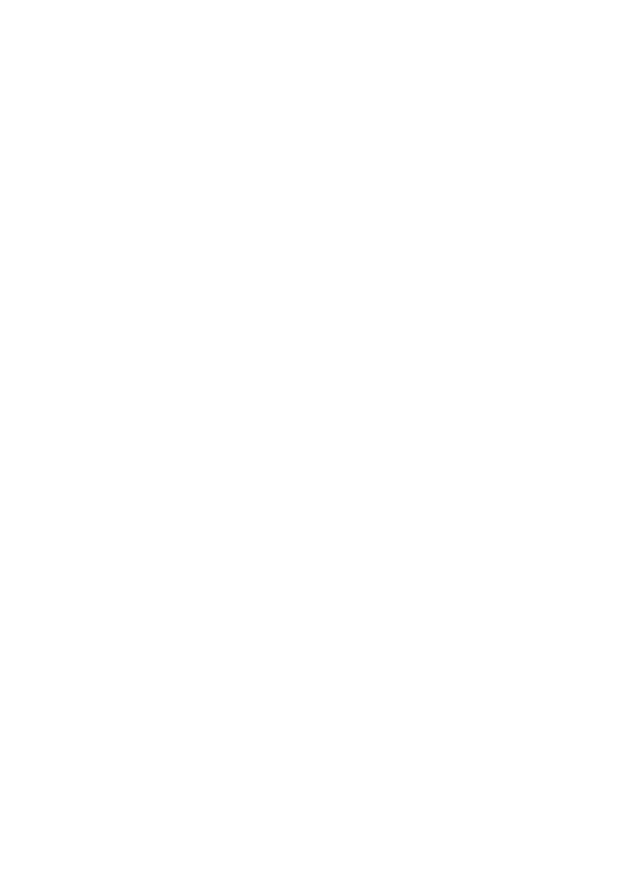
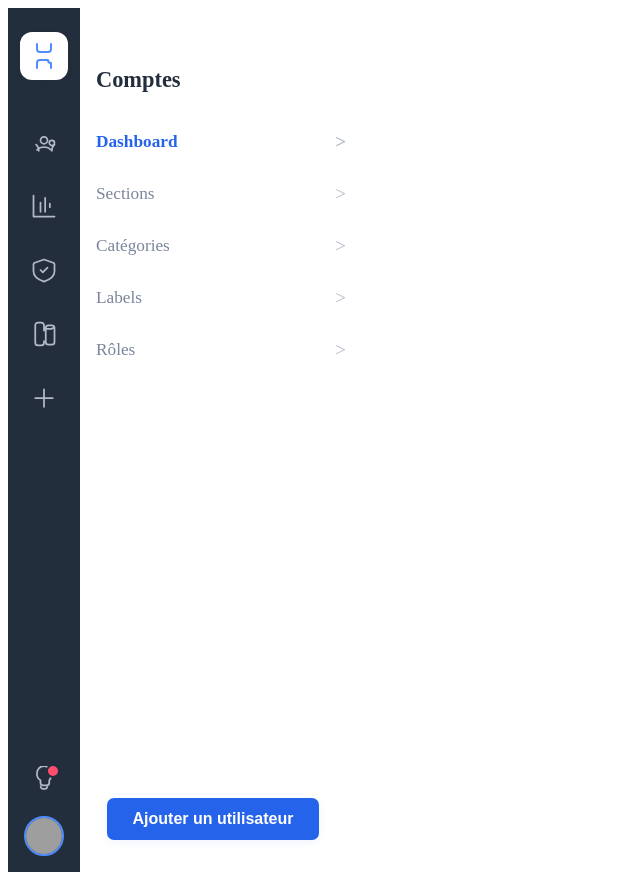
Before and after one commit to Exutoire03/front-end-test, a plain HTML site: page index.html in a window 1280 px wide. Shown: the whole page, without its empty margins (0-640 px from the left). Before the commit the page ends 800 px from the top, so only its background shows below. Drawn offline with Linux system fonts and the light colour scheme; grey boxes are pictures that could not be loaded.

Commit message:
dashboard-sidebar

```diff
--- a/index.html
+++ b/index.html
@@ -1,12 +1,87 @@
 <!DOCTYPE html>
-<html lang="en">
+<html lang="fr">
 <head>
-    <meta charset="UTF-8">
-    <meta name="viewport" content="width=device-width, initial-scale=1.0">
-    <link rel="stylesheet" href="style.css">
-    <title>Test Front-end</title>
+  <meta charset="UTF-8">
+  <meta name="viewport" content="width=device-width, initial-scale=1.0">
+  <title>Dashboard - Sidebar</title>
+  <link rel="stylesheet" href="style.css">
+  <link href="https://fonts.googleapis.com/css2?family=Roboto:wght@400;700&display=swap" rel="stylesheet">
 </head>
 <body>
-
+  <div class="dashboard-layout">
+    <aside class="sidebar">
+      <div class="sidebar-top">
+        <div class="sidebar-logo-box">
+          <!-- Heroicon: Squares2x2 (logo) -->
+          <svg xmlns="http://www.w3.org/2000/svg" fill="none" viewBox="0 0 24 24" stroke-width="1.5" stroke="currentColor" class="sidebar-logo-icon">
+            <path stroke-linecap="round" stroke-linejoin="round" d="M6.75 3v3.75A2.25 2.25 0 009 9h3.75M17.25 3v3.75A2.25 2.25 0 0115 9h-3.75M6.75 21v-3.75A2.25 2.25 0 019 15h3.75M17.25 21v-3.75A2.25 2.25 0 0115 15h-3.75" />
+          </svg>
+        </div>
+        <nav class="sidebar-nav">
+          <ul>
+            <li><a href="#"><!-- Heroicon: Users -->
+              <svg xmlns="http://www.w3.org/2000/svg" fill="none" viewBox="0 0 24 24" stroke-width="1.5" stroke="currentColor" class="sidebar-icon">
+                <path stroke-linecap="round" stroke-linejoin="round" d="M17.982 18.725A7.488 7.488 0 0012 16.5a7.488 7.488 0 00-5.982 2.225M15 10.5a3 3 0 11-6 0 3 3 0 016 0zm6 2.25a2.25 2.25 0 11-4.5 0 2.25 2.25 0 014.5 0zm-2.25 6.75a6.72 6.72 0 012.25-5.25m-13.5 5.25a6.72 6.72 0 00-2.25-5.25" />
+              </svg></a></li>
+            <li><a href="#"><!-- Heroicon: Chart Bar -->
+              <svg xmlns="http://www.w3.org/2000/svg" fill="none" viewBox="0 0 24 24" stroke-width="1.5" stroke="currentColor" class="sidebar-icon">
+                <path stroke-linecap="round" stroke-linejoin="round" d="M3 3v18h18" />
+                <path stroke-linecap="round" stroke-linejoin="round" d="M9 17V9m4 8V5m4 8v-3" />
+              </svg></a></li>
+            <li><a href="#"><!-- Heroicon: Shield Check -->
+              <svg xmlns="http://www.w3.org/2000/svg" fill="none" viewBox="0 0 24 24" stroke-width="1.5" stroke="currentColor" class="sidebar-icon">
+                <path stroke-linecap="round" stroke-linejoin="round" d="M12 3l8.485 3.03A2.25 2.25 0 0121 8.13v5.25c0 5.25-6.75 7.875-9 8.625-2.25-.75-9-3.375-9-8.625V8.13a2.25 2.25 0 01.515-2.1L12 3z" />
+                <path stroke-linecap="round" stroke-linejoin="round" d="M9 12l2 2 4-4" />
+              </svg></a></li>
+            <li><a href="#"><!-- Heroicon: Book Open -->
+              <svg xmlns="http://www.w3.org/2000/svg" fill="none" viewBox="0 0 24 24" stroke-width="1.5" stroke="currentColor" class="sidebar-icon">
+                <path stroke-linecap="round" stroke-linejoin="round" d="M12 6V4.5a2.25 2.25 0 00-2.25-2.25h-3A2.25 2.25 0 004.5 4.5V19.5A2.25 2.25 0 006.75 21.75h3A2.25 2.25 0 0012 19.5V18m0-12v1.5m0 0v1.5m0-1.5h6.75A2.25 2.25 0 0121 6.75v12A2.25 2.25 0 0118.75 21h-3A2.25 2.25 0 0113.5 18.75V6.75A2.25 2.25 0 0115.75 4.5h3A2.25 2.25 0 0121 6.75v12A2.25 2.25 0 0118.75 21h-3A2.25 2.25 0 0113.5 18.75V6.75z" />
+              </svg></a></li>
+            <li><a href="#"><!-- Heroicon: Document Plus -->
+              <svg xmlns="http://www.w3.org/2000/svg" fill="none" viewBox="0 0 24 24" stroke-width="1.5" stroke="currentColor" class="sidebar-icon">
+                <path stroke-linecap="round" stroke-linejoin="round" d="M12 4.5v15m7.5-7.5h-15" />
+              </svg></a></li>
+          </ul>
+        </nav>
+      </div>
+      <div class="sidebar-bottom">
+        <div class="sidebar-notif">
+          <!-- Heroicon: Bell + badge -->
+          <div class="notif-badge">
+            <svg xmlns="http://www.w3.org/2000/svg" fill="none" viewBox="0 0 24 24" stroke-width="1.5" stroke="currentColor" class="sidebar-icon">
+              <path stroke-linecap="round" stroke-linejoin="round" d="M14.857 17.657A2.25 2.25 0 0112 19.5a2.25 2.25 0 01-2.857-1.843M6 8.25V6a6 6 0 1112 0v2.25a6.003 6.003 0 01-1.5 3.975v2.025a2.25 2.25 0 01-2.25 2.25h-3a2.25 2.25 0 01-2.25-2.25V12.225A6.003 6.003 0 016 8.25z" />
+            </svg>
+            <span class="notif-dot"></span>
+          </div>
+        </div>
+        <div class="sidebar-avatar">
+          <!-- Avatar rond (image ou initiales) -->
+          <img src="https://randomuser.me/api/portraits/women/44.jpg" alt="Avatar" />
+        </div>
+      </div>
+    </aside>
+    <main class="main-content">
+      <div class="main-inner">
+        <h2 class="main-title">Comptes</h2>
+        <nav class="main-menu">
+          <ul>
+            <li class="active">
+              <a href="#">
+                Dashboard
+                <span class="chevron">&gt;</span>
+              </a>
+            </li>
+            <li><a href="#">Sections <span class="chevron">&gt;</span></a></li>
+            <li><a href="#">Catégories <span class="chevron">&gt;</span></a></li>
+            <li><a href="#">Labels <span class="chevron">&gt;</span></a></li>
+            <li><a href="#">Rôles <span class="chevron">&gt;</span></a></li>
+          </ul>
+        </nav>
+        <div class="main-bottom">
+          <button class="main-btn">Ajouter un utilisateur</button>
+        </div>
+      </div>
+    </main>
+  </div>
 </body>
 </html>
--- a/style.css
+++ b/style.css
@@ -0,0 +1,224 @@
+/* Layout principal */
+.dashboard-layout {
+  display: flex;
+  min-height: 100vh;
+  background: #f8f9fb;
+}
+
+/* Sidebar nouvelle version */
+.sidebar {
+  width: 72px;
+  background: #232e3c;
+  color: #fff;
+  display: flex;
+  flex-direction: column;
+  justify-content: space-between;
+  align-items: center;
+  padding: 24px 0 16px 0;
+  box-shadow: 1px 0 0 #e5e7eb;
+}
+.sidebar-top {
+  display: flex;
+  flex-direction: column;
+  align-items: center;
+  gap: 36px;
+}
+.sidebar-logo-box {
+  background: #fff;
+  border-radius: 12px;
+  padding: 8px;
+  margin-bottom: 8px;
+  box-shadow: 0 2px 8px rgba(0,0,0,0.04);
+  display: flex;
+  align-items: center;
+  justify-content: center;
+}
+.sidebar-logo-icon {
+  width: 32px;
+  height: 32px;
+  color: #4f8cff;
+}
+.sidebar-nav ul {
+  display: flex;
+  flex-direction: column;
+  gap: 24px;
+  padding: 0;
+  margin: 0;
+  list-style: none;
+  align-items: center;
+}
+.sidebar-nav li {
+  width: 100%;
+  display: flex;
+  justify-content: center;
+}
+.sidebar-icon {
+  width: 28px;
+  height: 28px;
+  color: #b0b8c9;
+  transition: color 0.2s, background 0.2s;
+  border-radius: 8px;
+  padding: 4px;
+}
+.sidebar-nav a:hover .sidebar-icon,
+.sidebar-nav a:focus .sidebar-icon {
+  color: #4f8cff;
+  background: #eaf1ff;
+}
+
+/* Bas de la sidebar */
+.sidebar-bottom {
+  display: flex;
+  flex-direction: column;
+  align-items: center;
+  gap: 18px;
+}
+.sidebar-notif {
+  position: relative;
+}
+.notif-badge {
+  position: relative;
+  display: flex;
+  align-items: center;
+  justify-content: center;
+}
+.notif-dot {
+  position: absolute;
+  top: 2px;
+  right: 2px;
+  width: 10px;
+  height: 10px;
+  background: #ff4d6d;
+  border-radius: 50%;
+  border: 2px solid #232e3c;
+}
+.sidebar-avatar {
+  width: 36px;
+  height: 36px;
+  border-radius: 50%;
+  overflow: hidden;
+  border: 2px solid #4f8cff;
+  display: flex;
+  align-items: center;
+  justify-content: center;
+}
+.sidebar-avatar img {
+  width: 100%;
+  height: 100%;
+  object-fit: cover;
+}
+
+/* Contenu principal (zone blanche) */
+.main-content {
+  flex: 1;
+  background: #fff;
+  min-height: 100vh;
+  display: flex;
+  flex-direction: column;
+  align-items: stretch;
+}
+.main-inner {
+  display: flex;
+  flex-direction: column;
+  height: 100%;
+  max-width: 250px;
+  margin: 0 0 0 0;
+  padding: 40px 0 24px 16px;
+  min-height: 100vh;
+  position: relative;
+}
+.main-title {
+  font-size: 1.4rem;
+  font-weight: 700;
+  margin-bottom: 32px;
+  color: #232e3c;
+}
+.main-menu ul {
+  list-style: none;
+  padding: 0;
+  margin: 0;
+}
+.main-menu li {
+  margin-bottom: 18px;
+}
+.main-menu a {
+  display: flex;
+  justify-content: space-between;
+  align-items: center;
+  text-decoration: none;
+  color: #7a859c;
+  font-size: 1.08rem;
+  font-weight: 500;
+  padding: 6px 0 6px 0;
+  border-radius: 6px;
+  transition: color 0.2s, background 0.2s;
+}
+.main-menu li.active a {
+  color: #2563eb;
+  font-weight: 700;
+  background: none;
+}
+.main-menu a:hover {
+  color: #2563eb;
+  background: #f2f6ff;
+}
+.chevron {
+  color: #b0b8c9;
+  font-size: 1.1em;
+  margin-left: 24px;
+}
+.main-bottom {
+  position: absolute;
+  left: 0;
+  right: 0;
+  bottom: 32px;
+  display: flex;
+  justify-content: center;
+}
+.main-btn {
+  background: #2563eb;
+  color: #fff;
+  border: none;
+  border-radius: 7px;
+  padding: 12px 0;
+  width: 80%;
+  font-size: 1rem;
+  font-weight: 600;
+  cursor: pointer;
+  box-shadow: 0 2px 8px rgba(37,99,235,0.08);
+  transition: background 0.2s;
+}
+.main-btn:hover {
+  background: #1746a2;
+}
+
+@media (max-width: 900px) {
+  .main-inner {
+    max-width: 100%;
+    padding: 24px 0 16px 8px;
+  }
+  .main-btn {
+    width: 100%;
+  }
+}
+
+/* Responsive */
+@media (max-width: 600px) {
+  .sidebar {
+    width: 56px;
+    padding: 12px 0 8px 0;
+  }
+  .sidebar-logo-icon {
+    width: 24px;
+    height: 24px;
+  }
+  .sidebar-icon {
+    width: 20px;
+    height: 20px;
+    padding: 2px;
+  }
+  .sidebar-avatar {
+    width: 28px;
+    height: 28px;
+  }
+}
```
Also changed, not shown: images/Comptes.png (added), images/Frame 111.png (added), images/Frame 94(1).png (added), images/Frame 94.png (added), images/Frame 96.png (added), images/Frame 97.png (added), images/Table Raw(1).png (added), images/Table Raw.png (added).
